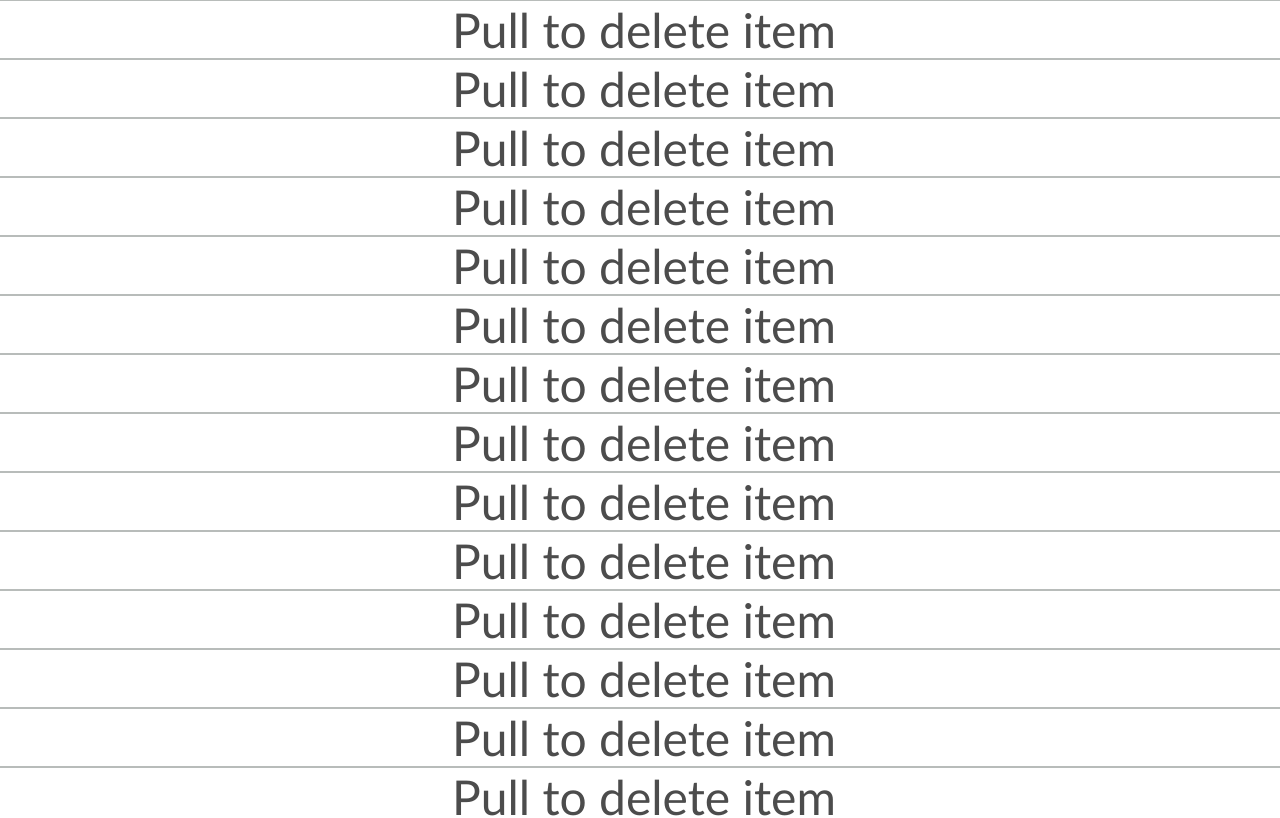
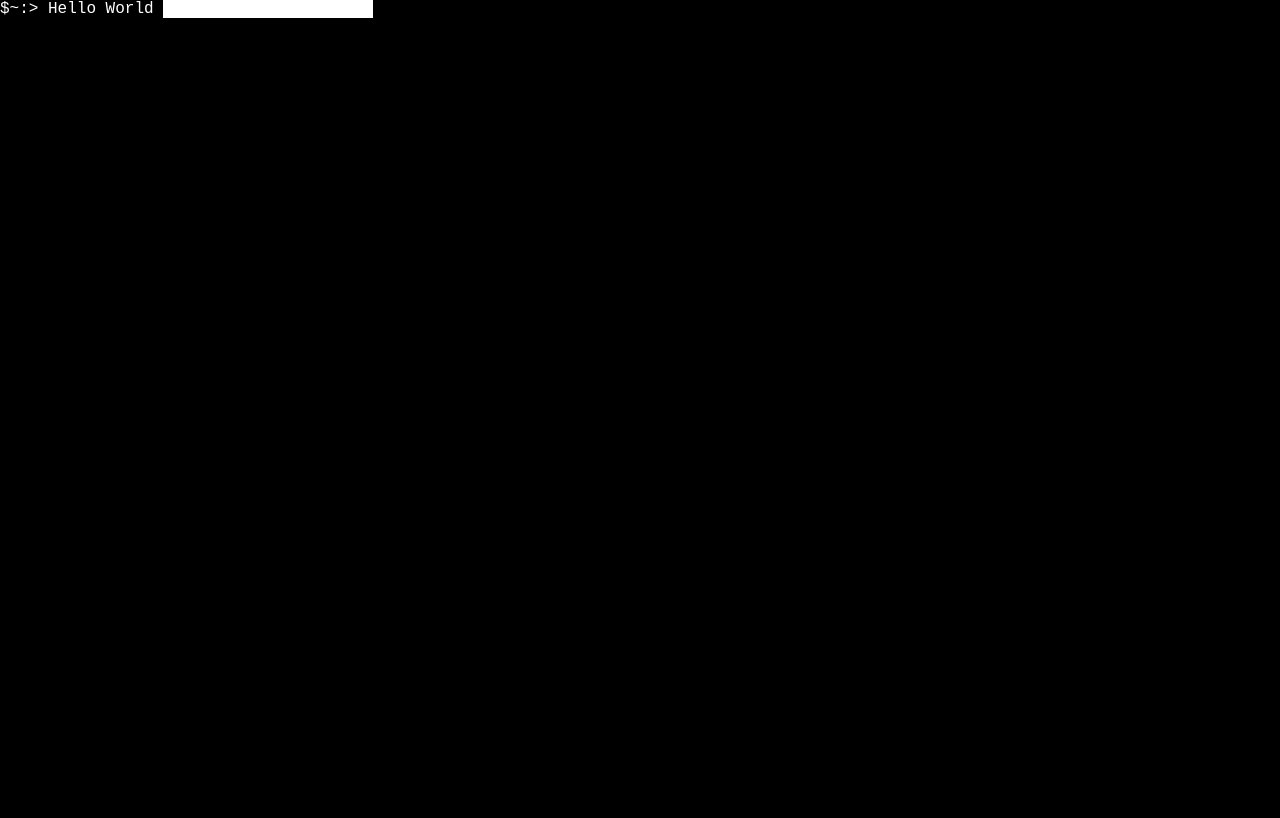
Before and after one commit to themmixproject/test-env, a Vue app: page / in a window 1280 px wide. Shown: the top 818 px of the page. Built offline with nearby package versions, Linux system fonts and the light colour scheme.

Commit message:
Added base for TerminalWindow component

```diff
--- a/src/App.vue
+++ b/src/App.vue
@@ -1,15 +1,16 @@
 <template>
-    <pull-delete />
+    <terminal-window />
 </template>
 
 <script>
 // import Test from "./components/TestComponent.vue";
-import PullDelete from "./components/PullDelete.vue";
+// import PullDelete from "./components/PullDelete.vue";
+import TerminalWindow from "./components/TerminalWindow.vue";
 
 export default {
     name: "App",
     components: {
-        PullDelete
+        TerminalWindow
     }
 };
 </script>
@@ -17,5 +18,19 @@ export default {
 <style lang="scss">
 body {
     margin: 0;
+    padding: 0;
+    background-color: black;
+    color: white;
+    font-family: "Courier New", Courier, monospace;
+}
+
+input {
+    border: 0;
+    font-family: "Courier New", Courier, monospace;
+    font-size: inherit;
+    padding: 0;
+    outline: 0;
+    // background-color: black;
+    color: white;
 }
 </style>
--- /dev/null
+++ b/src/components/TerminalWindow.vue
@@ -0,0 +1,7 @@
+<template>
+    <div id="terminal-container">
+        $~:> Hello World <input class="terminal-input" type="text" />
+    </div>
+</template>
+
+<style lang="scss" scoped></style>
```
